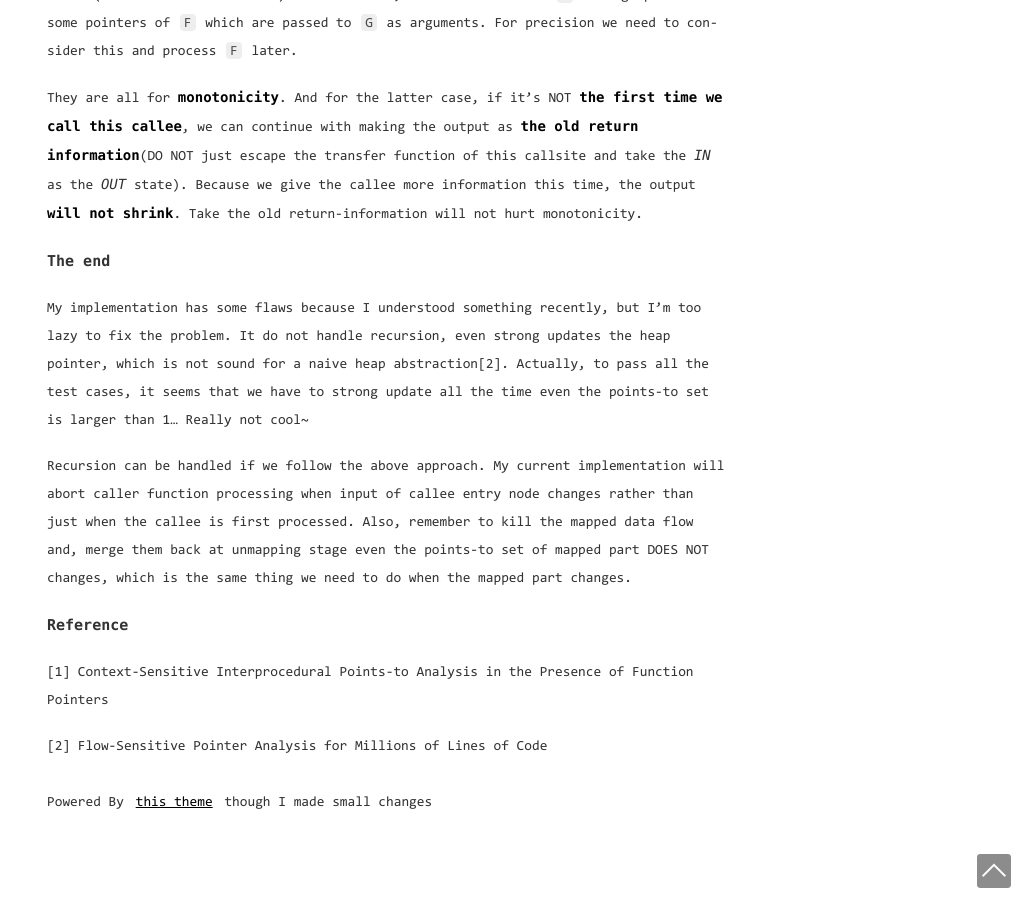
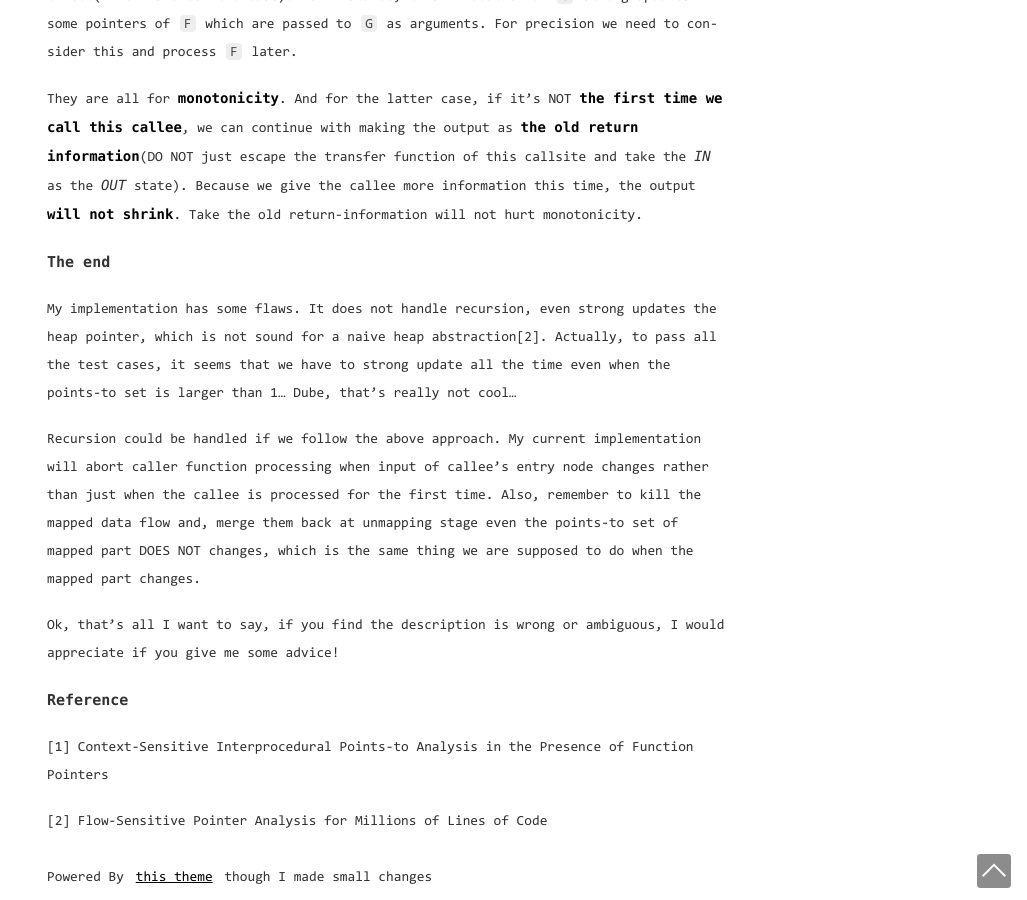
Before and after one commit to enochii/enochii.github.io, a Jekyll site: the page built from _posts/2021-11-16-simple-Control-Flow-Analysis-of-C.md, in a window 1280 px wide and 900 px high, scrolled down 1803 px. Shown: the whole window, without its empty margins (253-1280 px from the left). Built offline with Jekyll 4.4.1, drawn with Linux system fonts in a browser that asks for light colours; comment, search, counter and statistics services are not loaded; some of the changed text lies outside the part shown.

Commit message:
Update 2021-11-16-simple-Control-Flow-Analysis-of-C.md

```diff
--- a/_posts/2021-11-16-simple-Control-Flow-Analysis-of-C.md
+++ b/_posts/2021-11-16-simple-Control-Flow-Analysis-of-C.md
@@ -37,7 +37,7 @@ As we know, for a store statement `*x = y`, we have the below transfer function:
 - S = S ∪ {v0 →S(y)} …∪ {vn →S(y)}, if S(x)={v0…vn} // weak update
 - S = Top, if S(x) is empty
 
-"Top" here is a **empty map**. That's to say, we will **invalidate the state(IN/OUT) of the store statement**. Though a little surprising, it is mainly for the **monotonicity** of transfer function.
+"Top" here is a **empty map**. That's to say, in the last case, we will **invalidate the state(IN/OUT) of the store statement**. Though a little surprising, it is mainly for the **monotonicity** of transfer function.
 
 There are also 2 other similar cases which may be ignored.
 
@@ -49,9 +49,11 @@ They are all for **monotonicity**. And for the latter case, if it's NOT **the fi
 
 ### The end
 
-My implementation has some flaws because I understood something recently, but I'm too lazy to fix the problem. It do not handle recursion, even strong updates the heap pointer, which is not sound for a naive heap abstraction[2]. Actually, to pass all the test cases, it seems that we have to strong update all the time even the points-to set is larger than 1... Really not cool~
+My implementation has some flaws. It does not handle recursion, even strong updates the heap pointer, which is not sound for a naive heap abstraction[2]. Actually, to pass all the test cases, it seems that we have to strong update all the time even when the points-to set is larger than 1... Dube, that's really not cool...
 
-Recursion can be handled if we follow the above approach. My current implementation will abort caller function processing when input of callee entry node changes rather than just when the callee is first processed. Also, remember to kill the mapped data flow and, merge them back at unmapping stage even the points-to set of mapped part DOES NOT changes, which is the same thing we need to do when the mapped part changes.
+Recursion could be handled if we follow the above approach. My current implementation will abort caller function processing when input of callee's entry node changes rather than just when the callee is processed for the first time. Also, remember to kill the mapped data flow and, merge them back at unmapping stage even the points-to set of mapped part DOES NOT changes, which is the same thing we are supposed to do when the mapped part changes.
+
+Ok, that's all I want to say, if you find the description is wrong or ambiguous, I would appreciate if you give me some advice!
 
 ### Reference
 
```
